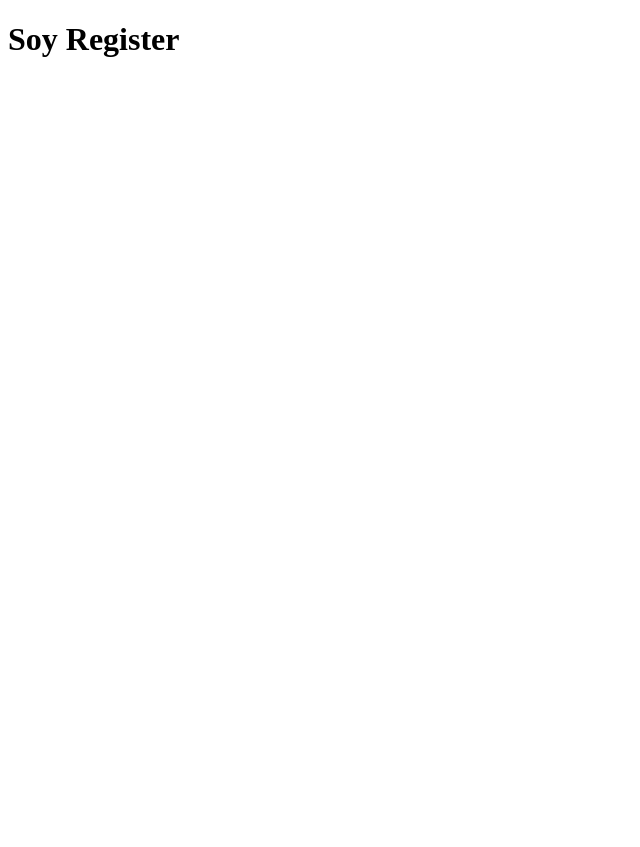
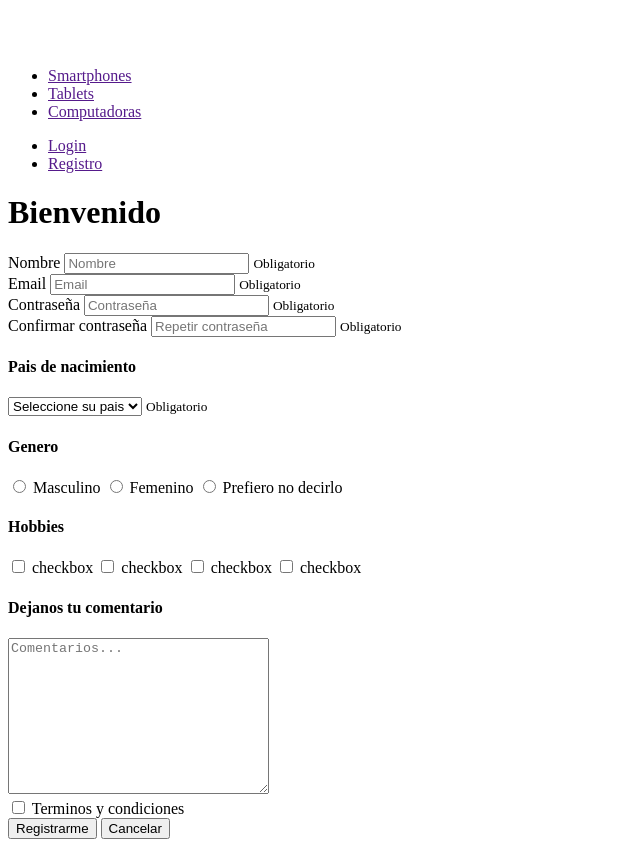
Before and after one commit to FranBulgarelli/craftsy, a website: page views/register.html in a window 1280 px wide. Shown: the whole page, without its empty margins (0-640 px from the left). Before the commit the page ends 800 px from the top, so only its background shows below. Drawn offline with Linux system fonts and the light colour scheme.

Commit message:
maquetado de login y register

```diff
--- a/views/register.html
+++ b/views/register.html
@@ -7,6 +7,116 @@
     <title>Document</title>
 </head>
 <body>
-    <h1>Soy Register</h1>
+
+    <header>
+        <div>
+            <a href="/">
+            <img src="/images/logo.png" alt="Logo">
+            </a>
+        </div>
+        <nav>
+            <ul>
+                <li><a href="">Smartphones</a></li>
+                <li><a href="">Tablets</a></li>
+                <li><a href="">Computadoras</a></li>
+            </ul>
+            <ul>
+                <li><a href="">Login</a></li>
+                <li><a href="">Registro</a></li>
+            </ul>
+        </nav>
+    </header>
+
+    <main>
+
+        <h1>Bienvenido</h1>
+
+        <form action="">
+
+            <div>
+                <label for="nombre">Nombre</label>
+                <input type="text" name="nombre" id="nombre" placeholder="Nombre">
+                <small>Obligatorio</small>
+            </div>
+
+            <div>
+                <label for="email">Email</label>
+                <input type="email" name="email" id="email" placeholder="Email">
+                <small>Obligatorio</small>
+            </div>
+
+            <div>
+                <label for="password1">Contraseña</label>
+                <input type="password" name="password" id="password1" placeholder="Contraseña">
+                <small>Obligatorio</small>
+            </div>
+
+            <div>
+                <label for="password2">Confirmar contraseña</label>
+                <input type="password" name="password" id="password2" placeholder="Repetir contraseña">
+                <small>Obligatorio</small>
+            </div>
+
+            <div>
+                <h4>Pais de nacimiento</h4>
+                <select name="pais" id="pais">
+                    <option value="" selected hidden>Seleccione su pais</option>
+                    <option value="Argentina">Argentina</option>
+                    <option value="Brasil">Brasil</option>
+                    <option value="Paraguay">Paraguay</option>
+                    <option value="Uruguay">Uruguay</option>
+                    <option value="Bolivia">Bolivia</option>
+                </select>
+                <small>Obligatorio</small>
+            </div>
+
+            <div>
+                <h4>Genero</h4>
+                <input type="radio" name="genero" id="m" value="m">
+                <label for="m">Masculino</label>
+
+                <input type="radio" name="genero" id="f" value="f">
+                <label for="f">Femenino</label>
+
+                <input type="radio" name="genero" id="p" value="p">
+                <label for="p">Prefiero no decirlo</label>
+            </div>
+
+            <div>
+                <h4>Hobbies</h4>
+                <input type="checkbox" name="1" id="1">
+                <label for="1">checkbox</label>
+
+                <input type="checkbox" name="2" id="2">
+                <label for="2">checkbox</label>
+
+                <input type="checkbox" name="3" id="3">
+                <label for="3">checkbox</label>
+
+                <input type="checkbox" name="4" id="4">
+                <label for="4">checkbox</label>
+            </div>
+
+            <div>
+                <h4>Dejanos tu comentario</h4>
+                <textarea name="comentarios" id="comentarios" cols="30" rows="10" placeholder="Comentarios..."></textarea>
+            </div>
+
+            <div>
+                <input type="checkbox" name="terminos" id="terminos">
+                <label for="terminos">Terminos y condiciones</label>
+            </div>
+
+            <div>
+
+                <button type="submit">Registrarme</button>
+                <button type="reset">Cancelar</button>
+
+            </div>
+
+        </form>
+
+    </main>
+
 </body>
 </html>
```
Also changed, not shown: views/login.html (+48 -1 lines).
